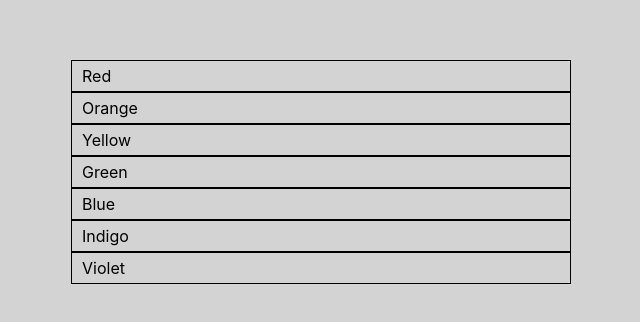
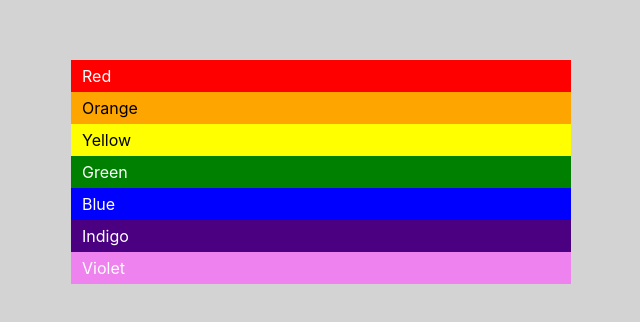
Before and after one commit to Hong-mae/drag_and_drop, a React (Create React App) app: page / in a window 1280 px wide. Shown: the part 228-550 px from the top of the page, without its empty margins (319-959 px from the left). Built offline with nearby package versions, Linux system fonts and the light colour scheme.

Commit message:
sass remove, styled components add

```diff
--- a/package.json
+++ b/package.json
@@ -6,7 +6,6 @@
     "@testing-library/jest-dom": "^5.11.4",
     "@testing-library/react": "^11.1.0",
     "@testing-library/user-event": "^12.1.10",
-    "node-sass": "4.14.1",
     "react": "^17.0.1",
     "react-dom": "^17.0.1",
     "react-icons": "^3.11.0",
--- a/src/App.js
+++ b/src/App.js
@@ -1,14 +1,36 @@
 import { useState, useEffect } from 'react';
-import './App.css';
+
+import styled from 'styled-components';
 
 const _colors = [
-  'Red',
-  'Orange',
-  'Yellow',
-  'Green',
-  'Blue',
-  'Indigo',
-  'Violet'
+  {
+    name: 'Red',
+    textColor: "white",
+  },
+  {
+    name: 'Orange',
+    textColor: "black",
+  },
+  {
+    name: 'Yellow',
+    textColor: "black",
+  },
+  {
+    name: 'Green',
+    textColor: "white",
+  },
+  {
+    name: 'Blue',
+    textColor: "white",
+  },
+  {
+    name: 'Indigo',
+    textColor: "white",
+  },
+  {
+    name: 'Violet',
+    textColor: "white",
+  }
 ]
 
 var placeholder = document.createElement("li");
@@ -65,12 +87,12 @@
   }
 
   return (
-    <div className="App">
-      <ul className='list'>
+    <Container className="App">
+      <List className='list'>
         {
           colors.map((color, i) => {
             return (
-              <li
+              <ListItem
                 data-id={i}
                 key={i}
                 className="list_item"
@@ -81,13 +103,41 @@
                 onDragOver={onDragOver}
                 onDrop={onDrop}
                 onDragEnd={onDragEnd}
-              >{color}</li>
+
+                color_name={color.name}
+                text_color={color.textColor}
+              >{color.name}</ListItem>
             )
           })
         }
-      </ul>
-    </div>
+      </List>
+    </Container>
   );
 }
 
+const Container = styled.div`
+  background: lightgray;
+  width: 100vw;
+  height: 100vh;
+  display: flex;
+  justify-content: center;
+  align-items: center;
+`;
+
+const List = styled.ul`
+  background: transparent;
+  list-style: none;
+  padding: 0;
+  margin: 0;
+  width: 500px;
+`;
+
+const ListItem = styled.li`
+  border: 1px solid ${props => props.color_name};
+  padding: 5px 10px;
+  transition: all 200ms;
+  background: ${props => props.color_name};
+  color: ${props => props.text_color};
+`;
+
 export default App;
```
Also changed, not shown: 1 other file (tests, documents, lock files or other folders).
